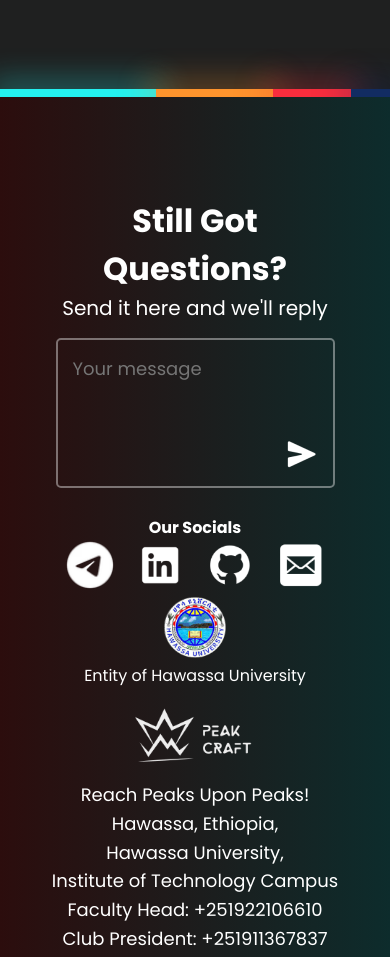
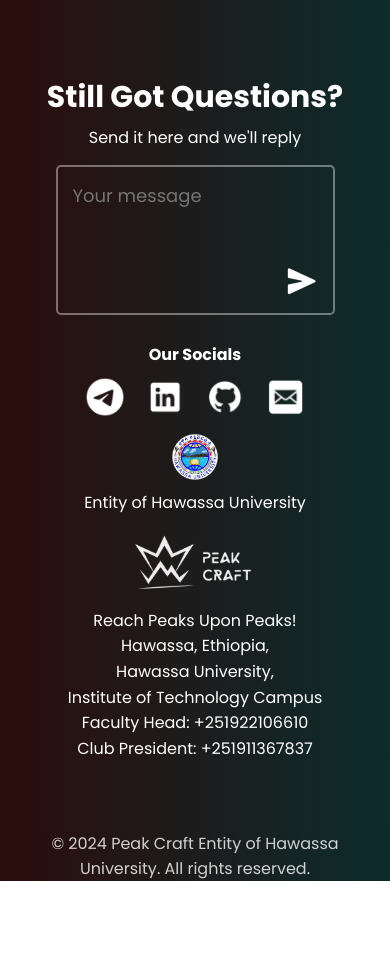
Before and after one commit to Natnaelsamuel/PeakCraft-Clone, a plain HTML site: page index.html in a window 390 px wide. Shown: the part 6106-7063 px from the top of the page. After the commit the page ends 6987 px from the top, so only its background shows below. Drawn offline with Linux system fonts and the light colour scheme.

Commit message:
fixed the footer

```diff
--- a/style.css
+++ b/style.css
@@ -568,7 +568,7 @@ button img {
 
 .hu-logo {
     width: 20%;
-    margin-bottom: 5px;
+    margin-bottom: 10px;
 }
 
 .footer-bottom {
@@ -747,7 +747,7 @@ button img {
     .domains-first-image,
     .events-first-image,
     .join-first-image {
-        width: 100%;
+        width: 90%;
     }
 
     .gif {
@@ -786,6 +786,30 @@ button img {
 
     .contact-left form {
         width: 90%;
+    }
+
+    .social-icons img {
+        width: 40px;
+        margin-top: 10px;
+        margin-bottom: 10px;
+    }
+
+    .contact-left h3 {
+        font-size: 30px;
+        margin-bottom: 5px;
+    }
+
+    .contact-left p{
+        font-size: 16px;
+    }
+
+    .contact-right p {
+        font-size: 16px;
+        line-height: 1.6;
+    }
+
+    .hu-logo {
+        width: 15%;
     }
 
     .footer-bottom {
```
Also changed, not shown: index.html (+0 -1 lines).
